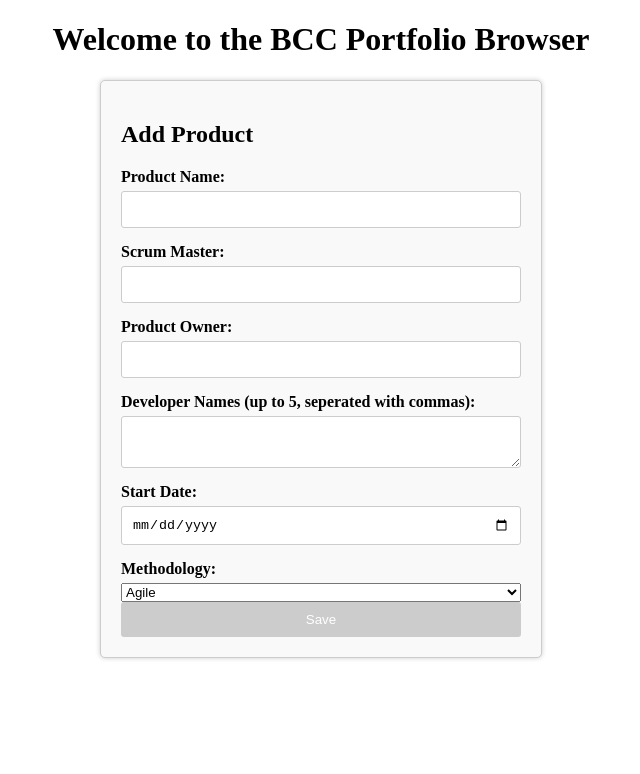
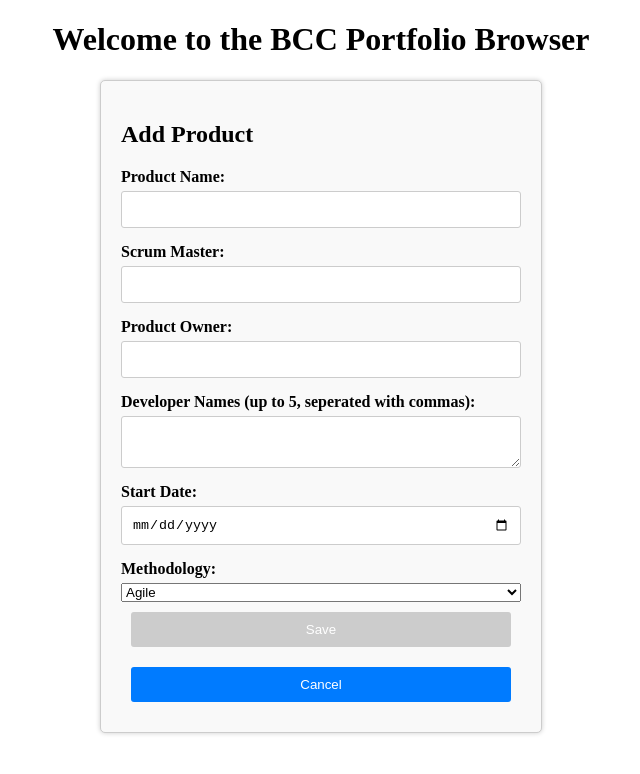
Before and after one commit to chetansinghid/Chetan-Singh-ecc-dssb-IS24-code-challenge-FRONTEND, an Angular app: page /add-product in a window 1280 px wide. Shown: the top 774 px of the page, without its empty margins (319-959 px from the left). Built offline with nearby package versions, Linux system fonts and the light colour scheme.

Commit message:
added a cancel action button

```diff
--- a/src/app/add-product/add-product.component.css
+++ b/src/app/add-product/add-product.component.css
@@ -42,6 +42,7 @@
     border: none;
     border-radius: 3px;
     cursor: pointer;
+    margin: 10px;
   }
 
   button:disabled {
--- a/src/app/add-product/add-product.component.html
+++ b/src/app/add-product/add-product.component.html
@@ -25,5 +25,6 @@
       </select>
 
       <button type="submit" [disabled]="productForm.invalid">Save</button>
+      <button (click)="cancelAction()">Cancel</button>
     </form>
   </div>
--- a/src/app/add-product/add-product.component.ts
+++ b/src/app/add-product/add-product.component.ts
@@ -55,6 +55,10 @@ export class AddProductComponent {
     }
   }
 
+  cancelAction() {
+    this.router.navigate(['/']);
+  }
+
   toggleErrorMessage() {
     this.showErrorMessage = true;
   }
```
